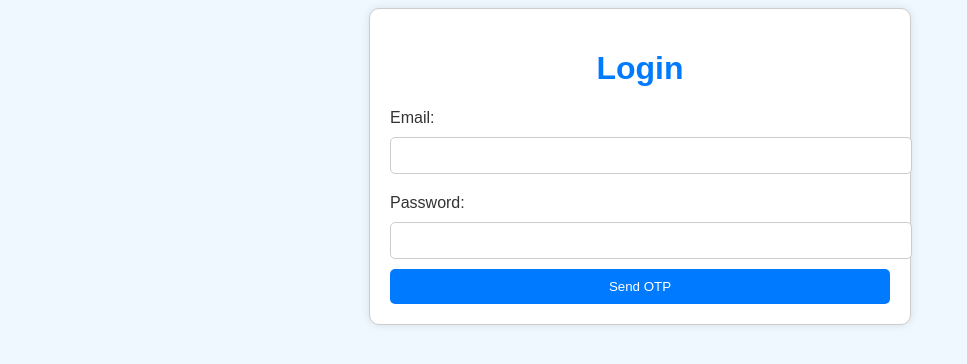
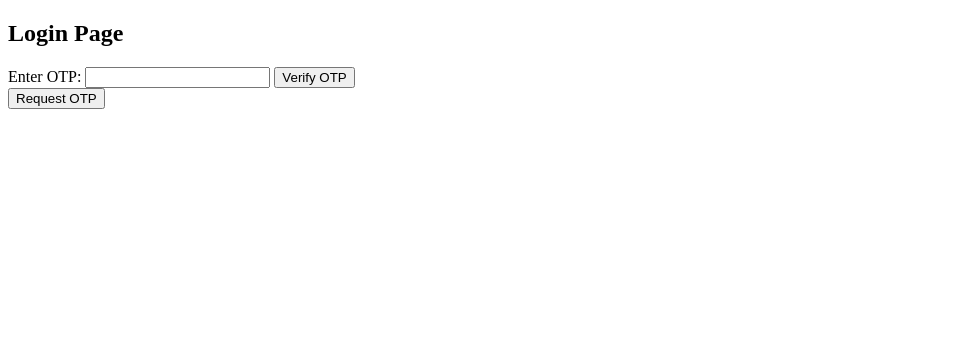
Before and after one commit to BlazingTwister/CloudComputing, a PHP site: page /login.php in a window 1280 px wide. Shown: the top 364 px of the page, without its empty margins (0-967 px from the left). Run offline with PHP 8.4, Linux system fonts and the light colour scheme.

Commit message:
update login.php

```diff
--- a/TwoFacSite_ISS/login.php
+++ b/TwoFacSite_ISS/login.php
@@ -1,20 +1,56 @@
 <?php
 session_start();
 
-$generatedOTP = '123456';  // Mock OTP for testing, in a real scenario you would generate this dynamically and send via email
+function generateOTP() {
+    return rand(100000, 999999); // Generate a random 6-digit OTP
+}
 
-if ($_SERVER['REQUEST_METHOD'] == 'POST') {
-    $email = $_POST['email'];
-    $password = $_POST['password'];
-    $otp = $_POST['otp'];
+function isOTPExpired($expirationTime) {
+    return time() > $expirationTime; // Check if the current time is greater than the expiration time
+}
 
-    // Validate the email and password against the session
-    if ($email == $_SESSION['email'] && password_verify($password, $_SESSION['password']) && $otp == $generatedOTP) {
-        // Successful login
-        header("Location: welcome.php");
-        exit();
+// Check if OTP has been generated
+if (isset($_SESSION['otp'])) {
+    $otpExpirationTime = $_SESSION['otp_expiration'];
+
+    // Check if OTP is expired
+    if (isOTPExpired($otpExpirationTime)) {
+        // OTP is expired, unset the session variable
+        unset($_SESSION['otp']);
+        unset($_SESSION['otp_expiration']);
+    }
+}
+
+// Handle OTP request
+if (isset($_POST['request_otp'])) {
+    // Check if there's a cooldown
+    if (isset($_SESSION['otp_request_time']) && time() < $_SESSION['otp_request_time'] + 60) {
+        $remainingCooldown = ($_SESSION['otp_request_time'] + 60) - time();
+        echo "You can request a new OTP in " . $remainingCooldown . " seconds.";
     } else {
-        $error = "Invalid credentials or OTP.";
+        // Generate a new OTP
+        $_SESSION['otp'] = generateOTP();
+        $_SESSION['otp_expiration'] = time() + 60; // Set expiration time to 1 minute from now
+        $_SESSION['otp_request_time'] = time(); // Set the time of the OTP request
+        echo "Your OTP is: " . $_SESSION['otp']; // Display the OTP
+    }
+}
+
+// Handle OTP verification
+if (isset($_POST['verify_otp'])) {
+    $userOTP = $_POST['otp'];
+
+    if (isset($_SESSION['otp']) && !isOTPExpired($_SESSION['otp_expiration'])) {
+        if ($userOTP == $_SESSION['otp']) {
+            echo "OTP verification successful! Welcome!";
+            // Clear the OTP from the session
+            unset($_SESSION['otp']);
+            unset($_SESSION['otp_expiration']);
+        } else {
+            echo "Invalid OTP. Please try again.";
+        }
+    } else {
+        echo "OTP is expired or does not exist. Please request a new one.";
     }
 }
 ?>
@@ -25,36 +61,18 @@ if ($_SERVER['REQUEST_METHOD'] == 'POST') {
     <meta charset="UTF-8">
     <meta name="viewport" content="width=device-width, initial-scale=1.0">
     <title>Login</title>
-    <link rel="stylesheet" href="css/styles.css">
 </head>
 <body>
-    <div class="container">
-        <h1>Login</h1>
-        <form method="POST" action="">
-            <label for="email">Email:</label>
-            <input type="email" id="loginEmail" name="email" required><br>
+    <h2>Login Page</h2>
 
-            <label for="password">Password:</label>
-            <input type="password" id="loginPassword" name="password" required><br>
+    <form method="post">
+        <label for="otp">Enter OTP:</label>
+        <input type="text" id="otp" name="otp" required>
+        <input type="submit" name="verify_otp" value="Verify OTP">
+    </form>
 
-            <button type="button" onclick="sendOTP()">Send OTP</button>
-
-            <div id="otpSection" style="display:none;">
-                <label for="otp">Enter OTP:</label>
-                <input type="text" id="otp" name="otp" required><br>
-                <button type="submit">Login</button>
-            </div>
-        </form>
-
-        <?php if (!empty($error)) { echo "<p style='color:red;'>$error</p>"; } ?>
-
-    </div>
-
-    <script>
-        function sendOTP() {
-            alert('OTP sent to your email!'); // Simulate OTP sending
-            document.getElementById('otpSection').style.display = 'block';
-        }
-    </script>
+    <form method="post">
+        <input type="submit" name="request_otp" value="Request OTP">
+    </form>
 </body>
 </html>
```
